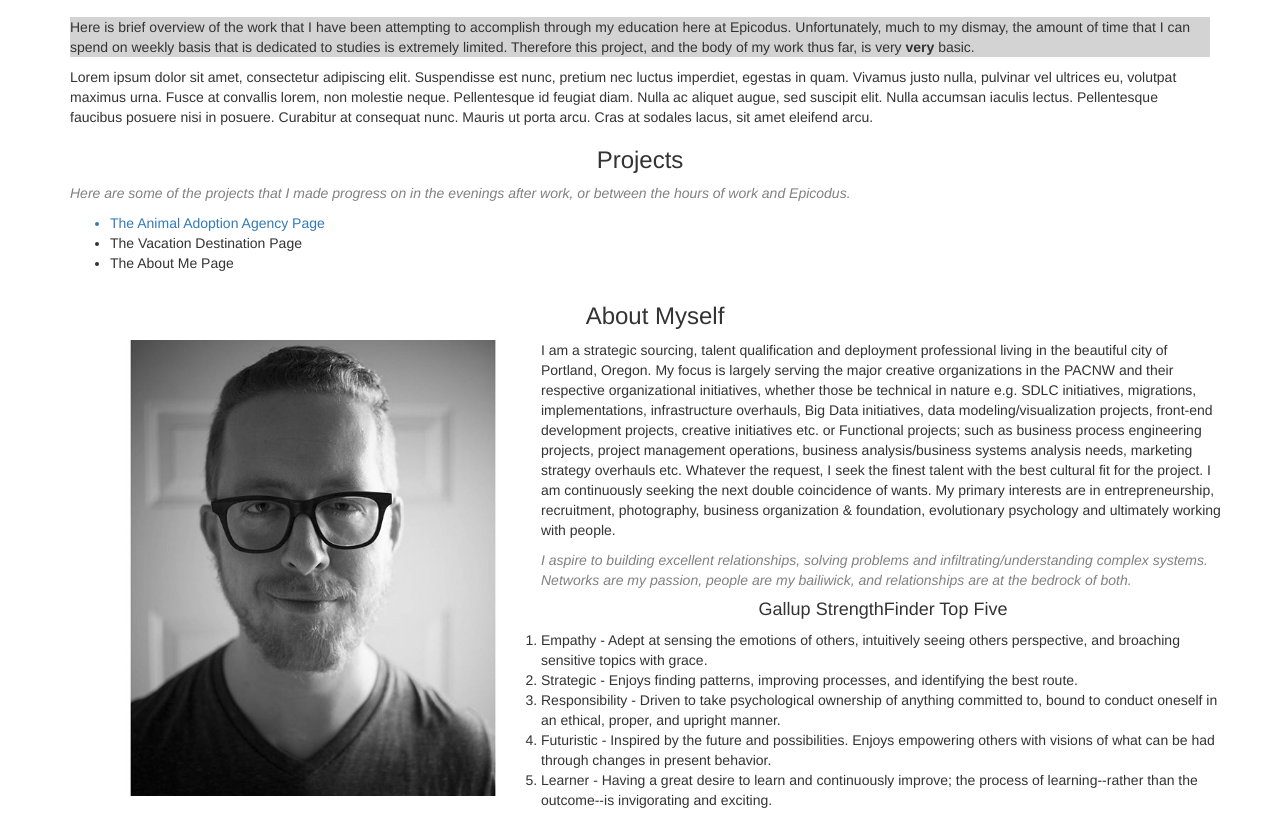
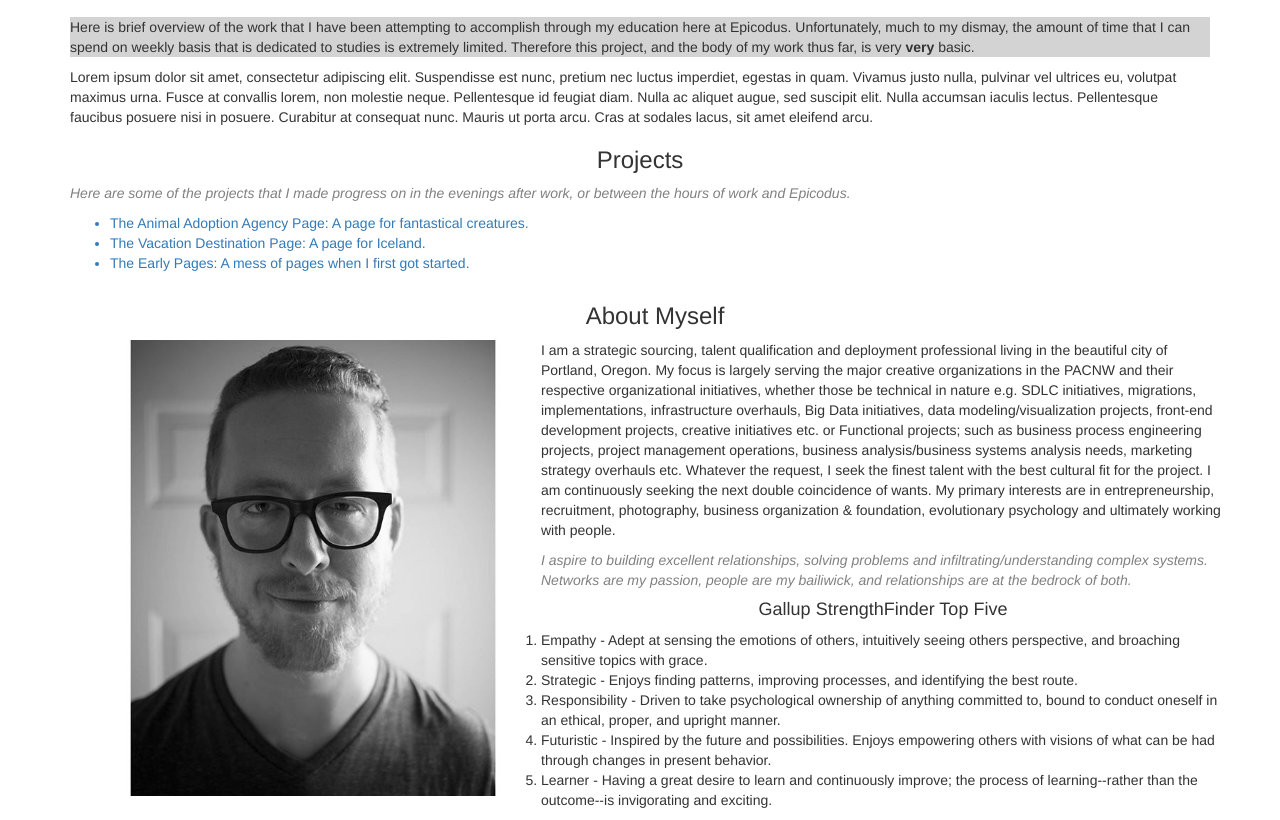
Before and after one commit to BadTactic/portfolio, a plain HTML site: page index.html in a window 1280 px wide. Shown: the part 109-929 px from the top of the page. Drawn offline with nearby package versions, Linux system fonts and the light colour scheme.

Commit message:
add changes and updates to the READM file. Add two new links to the Index.

```diff
--- a/index.html
+++ b/index.html
@@ -35,9 +35,9 @@
   </p>
   <p>
     <ul>
-        <a href="https://github.com/BadTactic/Bad_Project_1/blob/master/AnimalShelter.html"><li>The Animal Adoption Agency Page</li></a>
-        <li>The Vacation Destination Page</li>
-        <li>The About Me Page</li>
+        <a href="https://github.com/BadTactic/Bad_Project_1/blob/master/AnimalShelter.html"><li>The Animal Adoption Agency Page: A page for fantastical creatures.</li></a>
+        <a href="https://github.com/BadTactic/vacation_page.git"><li>The Vacation Destination Page: A page for Iceland.</li></a>
+        <a href="https://github.com/BadTactic/Epicodus_Website_1>"><li>The Early Pages: A mess of pages when I first got started.</li></a>
     </ul>
   </p>
 <div class="container">
```
Also changed, not shown: 1 other file.
